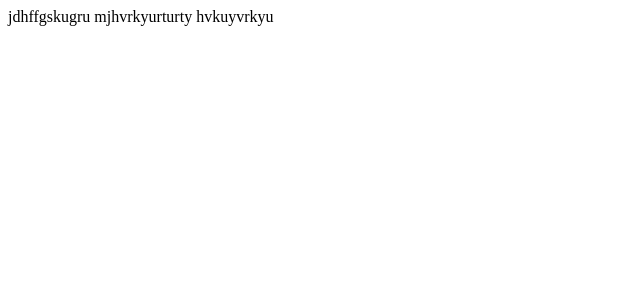
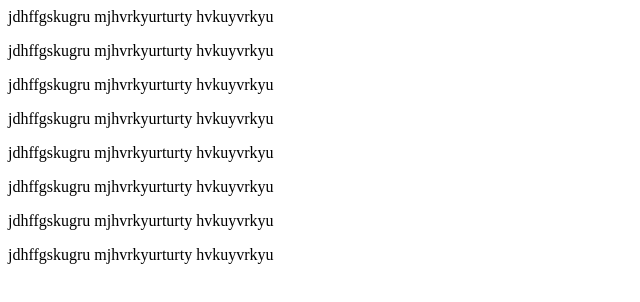
Before and after one commit to Anishi12/LocalR-repo, a plain HTML site: page index.htm in a window 1280 px wide. Shown: the whole page, without its empty margins (0-640 px from the left). Drawn offline with Linux system fonts and the light colour scheme.

Commit message:
new future

```diff
--- a/index.htm
+++ b/index.htm
@@ -7,5 +7,12 @@
 </head>
 <body>
     <p>jdhffgskugru mjhvrkyurturty hvkuyvrkyu</p>
+    <p>jdhffgskugru mjhvrkyurturty hvkuyvrkyu</p>
+    <p>jdhffgskugru mjhvrkyurturty hvkuyvrkyu</p>
+    <p>jdhffgskugru mjhvrkyurturty hvkuyvrkyu</p>
+    <p>jdhffgskugru mjhvrkyurturty hvkuyvrkyu</p>
+    <p>jdhffgskugru mjhvrkyurturty hvkuyvrkyu</p>
+    <p>jdhffgskugru mjhvrkyurturty hvkuyvrkyu</p>
+    <p>jdhffgskugru mjhvrkyurturty hvkuyvrkyu</p>
 </body>
 </html>
```
